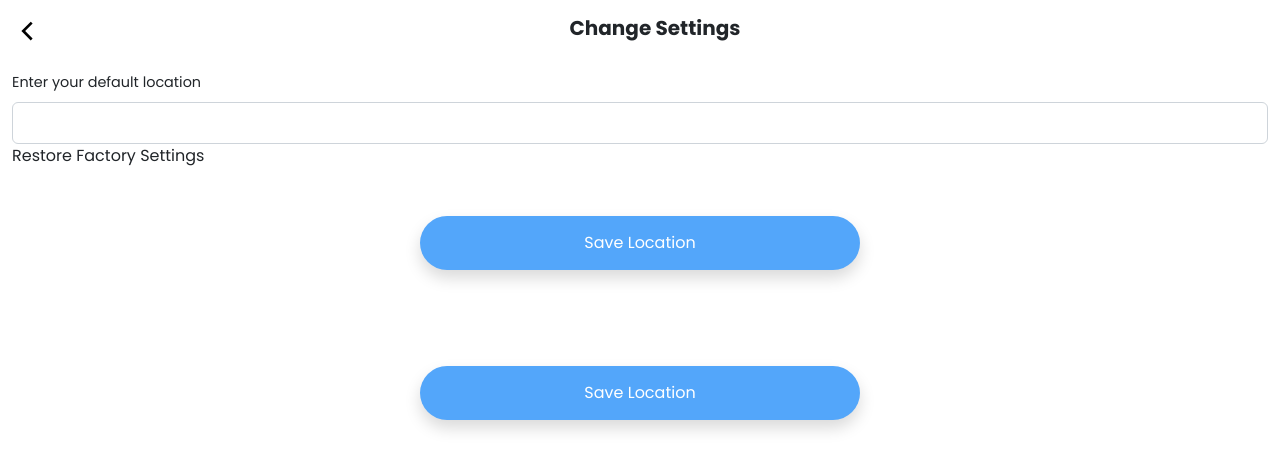
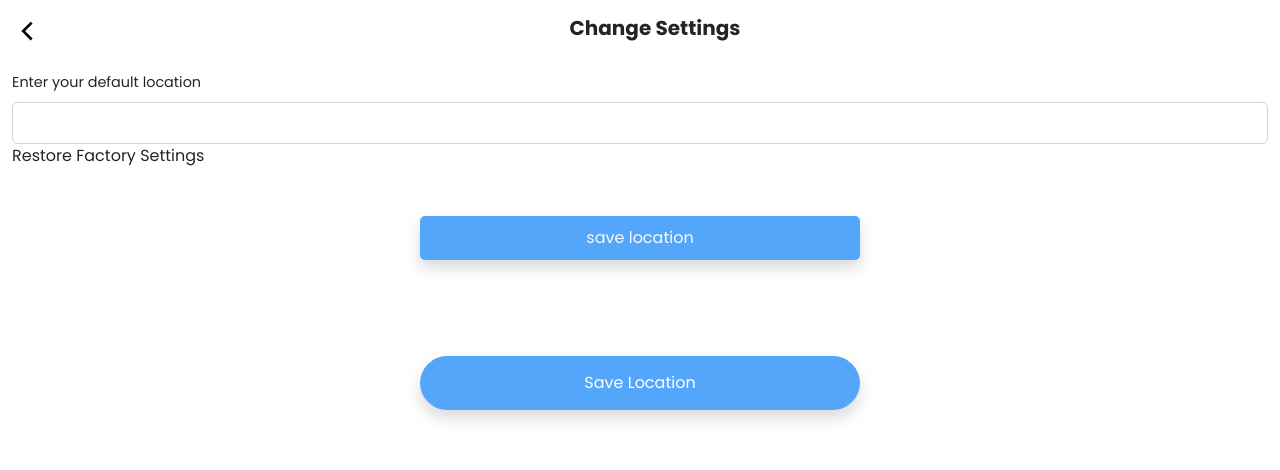
Before and after one commit to JoaoP74/react-weather, a React (Create React App) app: page /settings in a window 1280 px wide. Shown: the top 470 px of the page. Built offline with nearby package versions, Linux system fonts and the light colour scheme.

Commit message:
Making updates to the settings page

```diff
--- a/src/inc/styles/style.css
+++ b/src/inc/styles/style.css
@@ -28,6 +28,7 @@
 	--brand-tertiary-color: rgb(137, 190, 243);
     --brand-gradient-color:linear-gradient(240deg, var(var(--brand-primary-color)),var(var(--brand-secondary-color)));
 	--brand-input-border-radius:5px;
+	--brand-button-3-border-radius:5px;
 }
 
 #spinner {
@@ -71,6 +72,14 @@
 	width:100%;
 }
 
+.brand-btn-3{
+	border-radius: var(--brand-button-3-border-radius);
+	width:100%;
+	outline:0;
+	border:0;
+	padding:10px;
+	background:var(--brand-primary-color);
+}
 
 .brand-btn:hover {
 	background: var(--brand-secondary-color);
--- a/src/pages/Settings.jsx
+++ b/src/pages/Settings.jsx
@@ -54,7 +54,7 @@ const Settings = () => {
             <section className="d-flex align-items-center justify-content-center">
               <Button
                 text="save location"
-                className="shadow brand-btn toggle-width-3 my-5 width-toggle"
+                className="shadow brand-btn-3 toggle-width-3 my-5 width-toggle text-light"
 
               />
             </section>
```
